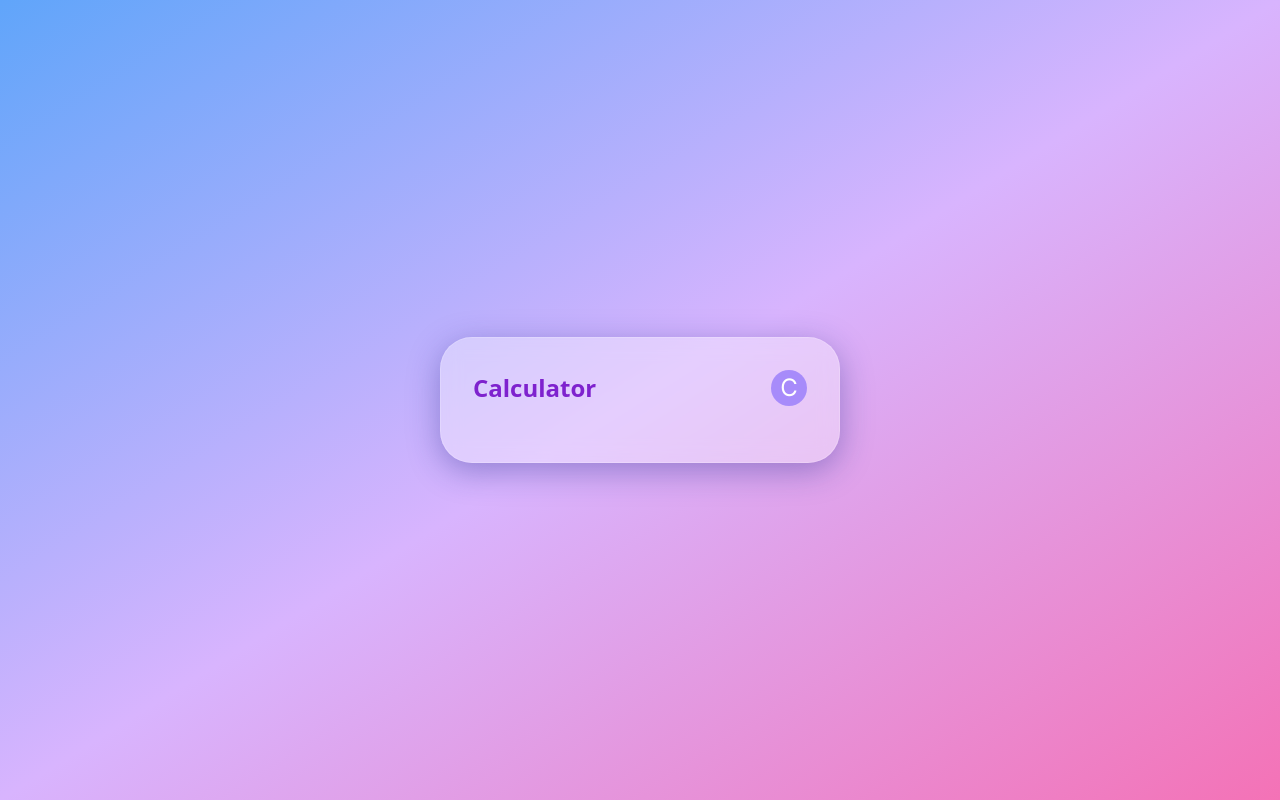
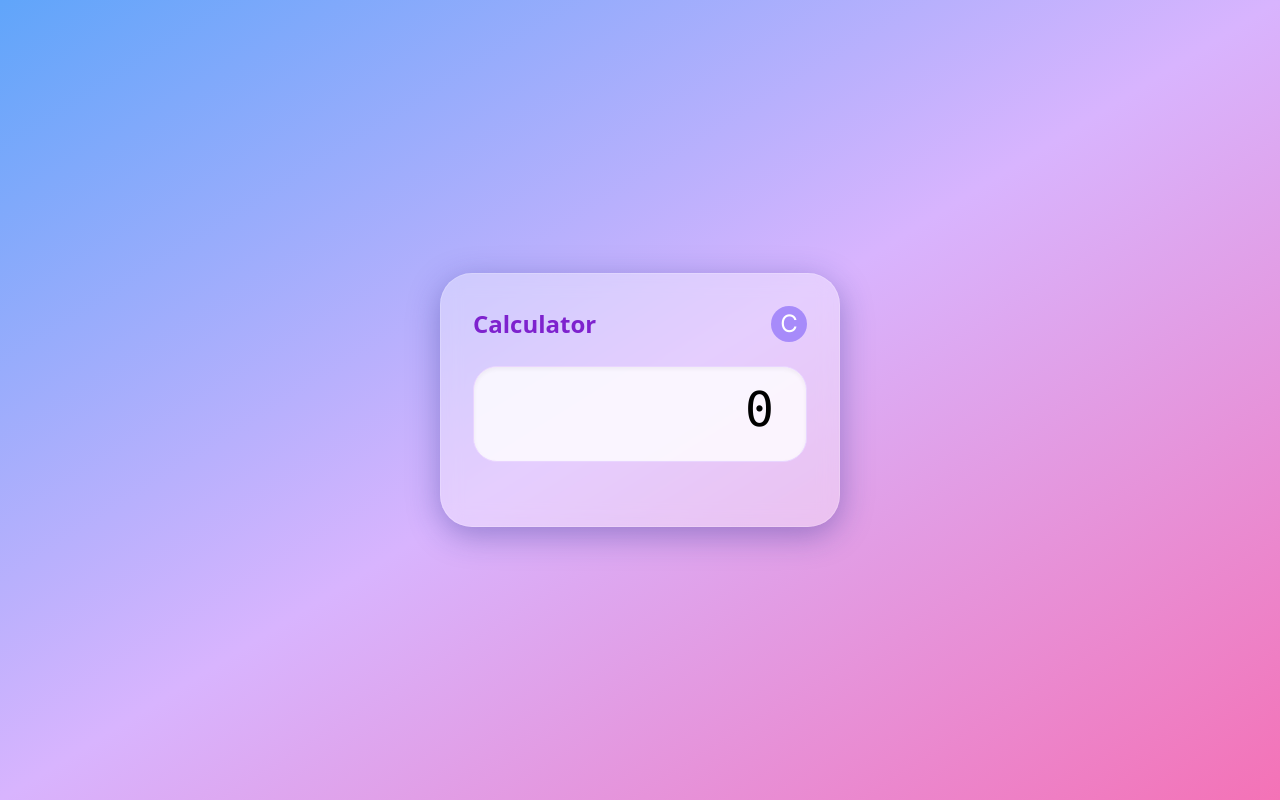
Before and after one commit to codebyrahat/modern-looked-calculator-app, a website: page src/index.html in a window 1280 px wide. Drawn offline with nearby package versions, Linux system fonts and the light colour scheme.

Commit message:
added the calculator display area

```diff
--- a/src/index.html
+++ b/src/index.html
@@ -29,7 +29,13 @@
           </text>
         </svg>
       </div>
-      <!-- Calculator content -->
+      <!-- Display Area -->
+      <div
+        id="display"
+        class="bg-white bg-opacity-80 text-right px-8 py-7 rounded-3xl mb-8 text-5xl font-mono shadow-inner border border-purple-200 transition-all duration-200 select-none h-24 flex items-end justify-end">
+        0
+      </div>
+      <!-- Calculator content will go here -->
     </div>
     <style>
       .glass {
```
